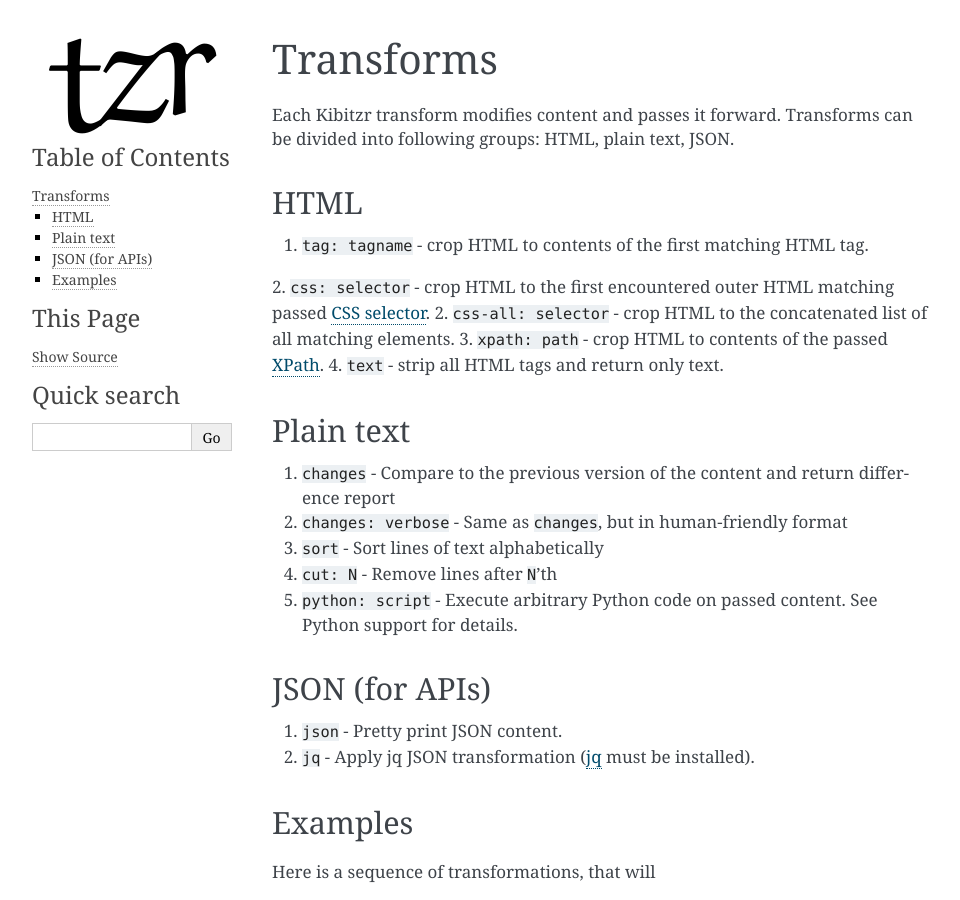
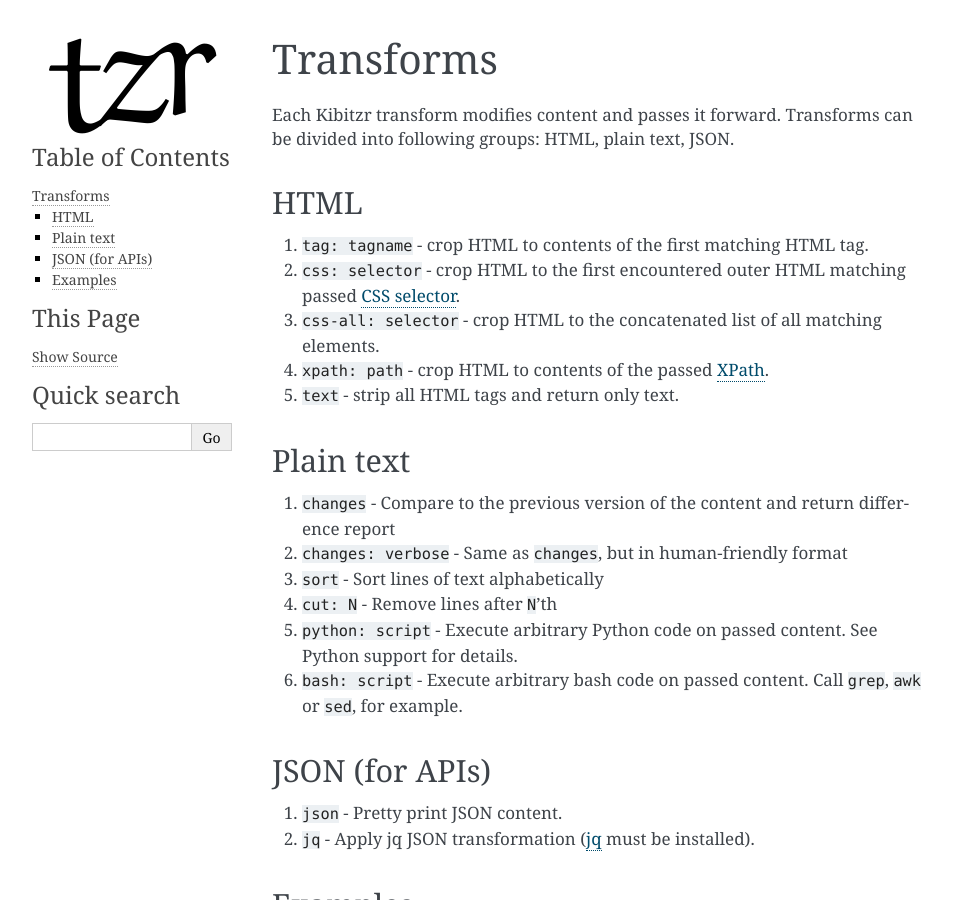
Before and after one commit to kibitzr/kibitzr, a Sphinx documentation site: the page built from docs/transforms.rst, in a window 1280 px wide and 900 px high. Shown: the whole window, without its empty margins (148-1108 px from the left). Built offline with Sphinx 7.4.7, drawn with Linux system fonts in a browser that asks for light colours.

Commit message:
Docs: +bash transform

```diff
--- a/docs/transforms.rst
+++ b/docs/transforms.rst
@@ -11,9 +11,9 @@ HTML
 
 1. ``tag: tagname`` - crop HTML to contents of the first matching HTML tag.
 2. ``css: selector`` - crop HTML to the first encountered outer HTML matching passed `CSS selector`_.
-2. ``css-all: selector`` - crop HTML to the concatenated list of all matching elements.
-3. ``xpath: path`` - crop HTML to contents of the passed `XPath`_.
-4. ``text`` - strip all HTML tags and return only text.
+3. ``css-all: selector`` - crop HTML to the concatenated list of all matching elements.
+4. ``xpath: path`` - crop HTML to contents of the passed `XPath`_.
+5. ``text`` - strip all HTML tags and return only text.
 
 Plain text
 ----------
@@ -23,6 +23,7 @@ Plain text
 3. ``sort`` - Sort lines of text alphabetically
 4. ``cut: N`` - Remove lines after ``N``'th
 5. ``python: script`` - Execute arbitrary Python code on passed content. See :ref:`Python support` for details.
+6. ``bash: script`` - Execute arbitrary bash code on passed content. Call ``grep``, ``awk`` or ``sed``, for example.
 
 JSON (for APIs)
 ---------------
```
